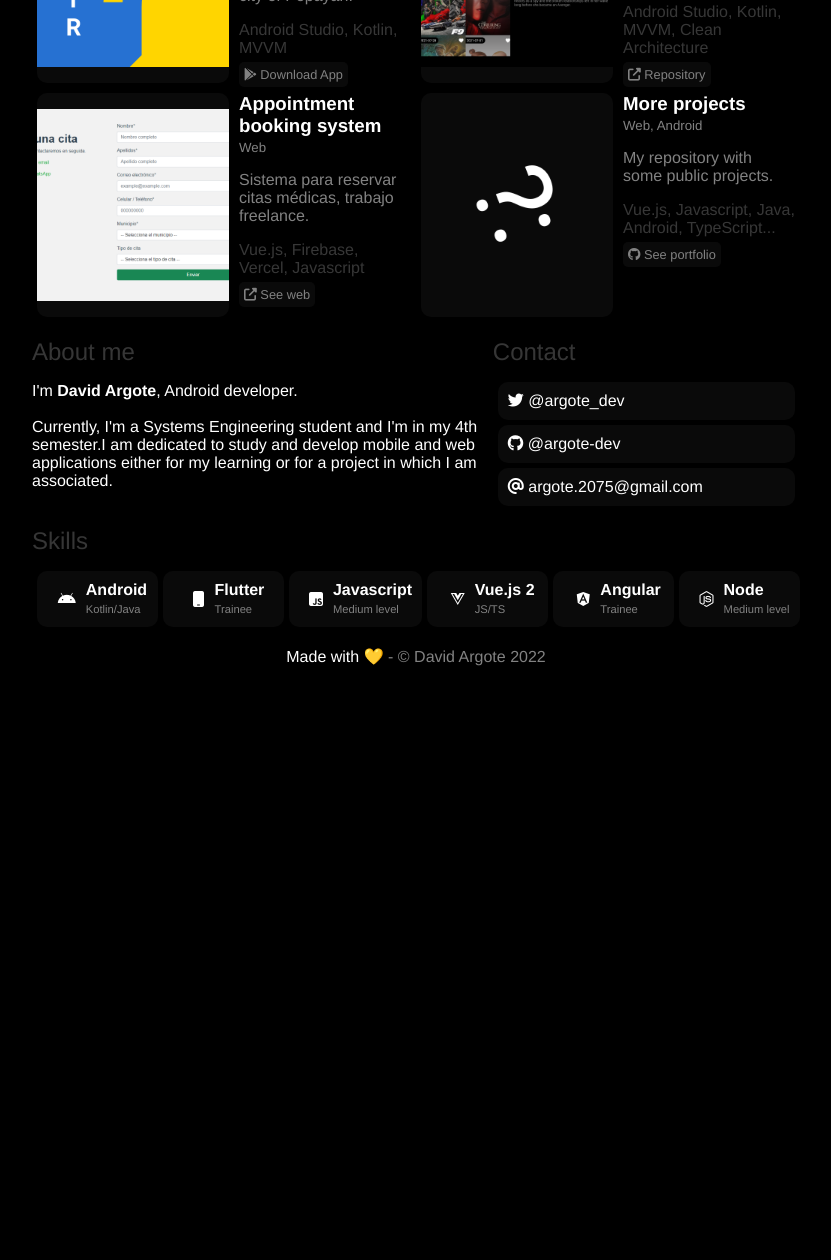
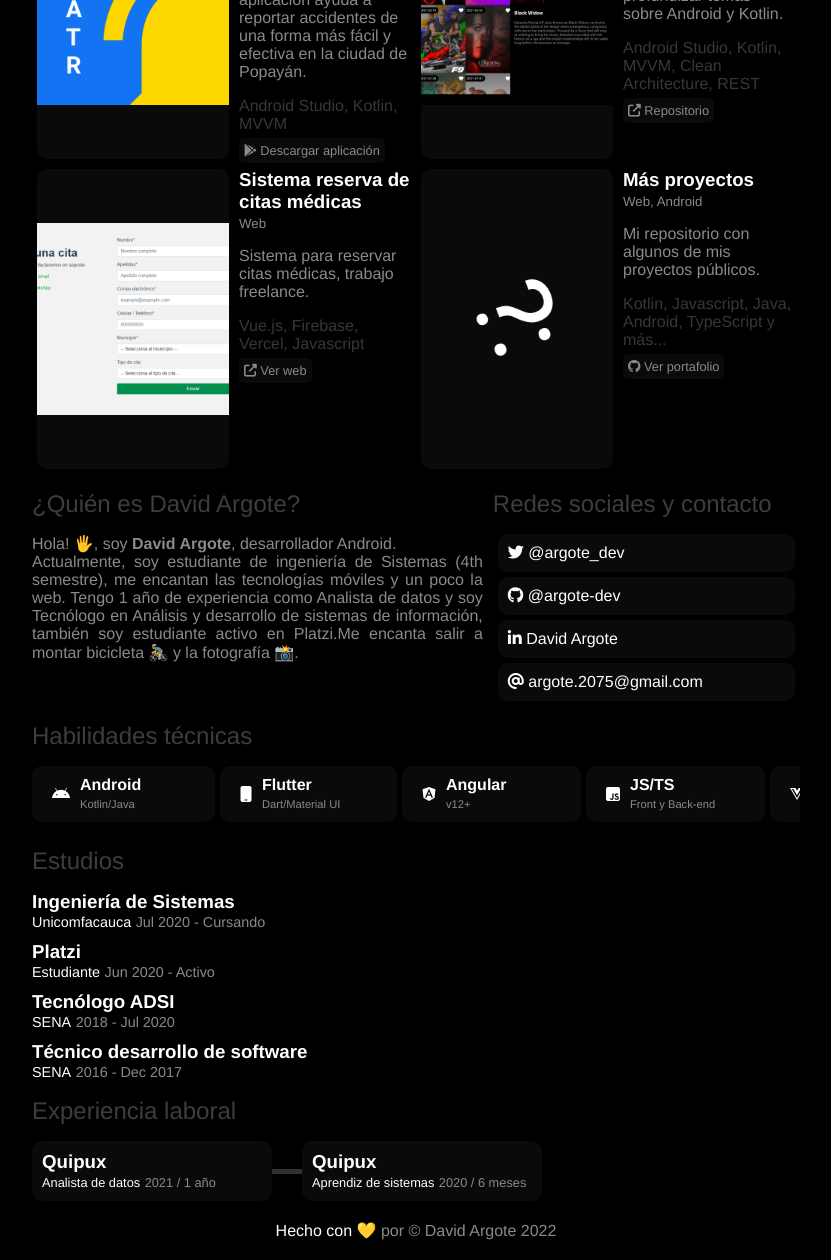
Before and after one commit to argote-dev/portfolio-argote-dev, a website built with Vite: page index.html in a window 1280 px wide. Shown: the part 290-1550 px from the top of the page, without its empty margins (224-1055 px from the left). Before the commit the page ends 976 px from the top, so only its background shows below. Built offline with nearby package versions, Linux system fonts and the light colour scheme.

Commit message:
Sections study, exp and other features

```diff
--- a/css/style.css
+++ b/css/style.css
@@ -3,11 +3,12 @@
   --text-color: #ffffff;
   --bg-dark-light: #0A0A0A;
   --text-color-hover: #363636;
-  --text-color-h2: #363636;
+  --text-color-h2: #3d3d3d;
   --bg-placeholder: #0A0A0A;
   --bg-hover: #2C2C2C;
-  --text-color-dark-light: #828282;
+  --text-color-dark-light: #8a8a8a;
   --text-color-dark: #373737;
+  --bg-separator: #313131;
 }
 
 * {
@@ -28,6 +29,10 @@
 
 .text-color__light {
   color: var(--text-color);
+}
+
+.text-color__dark {
+  color: var(--text-color-dark-light);
 }
 
 .bg-dark__light {
@@ -111,10 +116,6 @@
   justify-content: left;
 }
 
-/* .project-item:nth-child(odd) {
-  background-color: var(--bg-dark-light);
-} */
-
 .project-img {
   width: 50%;
   max-width: 200px;
@@ -123,6 +124,8 @@
   border-radius: 10px;
   margin: 5px;
   object-fit: contain;
+
+  filter: saturate(1.3);
 }
 
 .project-content {
@@ -189,6 +192,11 @@
   background-color: var(--bg-hover);
 }
 
+.container-about>p {
+  text-align: justify;
+  margin-right: 10px;
+}
+
 /* Skill */
 
 .card {
@@ -206,23 +214,29 @@
 }
 
 .skill-item {
-  width: 200px;
+  width: auto;
   height: auto;
   display: flex;
   justify-content: center;
   padding: 10px;
-  margin-left: 5px;
+  margin-right: 5px;
+  margin-bottom: 5px;
 }
 
 .skill-item>i {
   margin: 10px;
 }
 
+.skill-item-text {
+  width: 125px;
+  height: auto;
+}
+
 .skill-item-text>span {
   font-size: 0.7rem;
   color: var(--text-color-dark-light);
+  margin-top: -5px;
 }
-
 
 footer {
   text-align: center;
@@ -232,6 +246,65 @@
 
 footer>p>span {
   color: var(--text-color-dark-light);
+}
+
+/* Studies */
+.list-studies {
+  list-style: none;
+  width: 100%;
+  height: auto;
+}
+
+.list-studies>.studies-item {
+  margin-top: 10px;
+}
+
+.studies-item>span:last-child {
+  color: var(--text-color-dark-light);
+}
+
+.studies-item>span {
+  font-size: 0.9em;
+}
+
+/* Exp */
+.container-exp {
+  height: auto;
+  overflow-x: auto;
+}
+
+.list-exp {
+  width: 100%;
+  height: auto;
+  list-style: none;
+  align-items: center;
+  overflow-x: auto;
+}
+
+.exp-item {
+  width: auto;
+  height: auto;
+  padding: 10px;
+  margin-right: 10px;
+}
+
+.exp-item>h3 {
+  width: 220px;
+  height: auto;
+}
+
+.exp-item>span:last-child {
+  color: var(--text-color-dark-light);
+}
+
+.exp-item>span {
+  font-size: 0.8em;
+}
+
+.item-separator {
+  width: 30px;
+  height: 5px;
+  background-color: var(--bg-separator);
 }
 
 /* Large, medium */
@@ -291,6 +364,12 @@
 
 }
 
+@media screen and (min-width: 575px) {
+  .exp-item {
+    margin-right: 0px;
+  }
+}
+
 /* Scroll */
 .scroll-styled::-webkit-scrollbar {
   -webkit-appearance: none;
--- a/index.html
+++ b/index.html
@@ -19,32 +19,32 @@
         </section>
         <nav class="container-menu">
           <ul>
-            <li>Home</li>
-            <li>Projects</li>
-            <li>About me</li>
+            <li>Inicio</li>
+            <li>Proyectos</li>
+            <li>¿Quién es David Argote?</li>
           </ul>
         </nav>
       </header>
 
       <section class="container-projects mt-2">
-        <h2>Projects</h2>
+        <h2>Proyectos</h2>
 
         <div class="list-projects">
 
           <div class="project-item">
             <img src="./img/icon_saatr.png" alt="img-project" class="project-img">
             <div class="project-content">
-              <h3>SAATR</h3>
-              <h5>Android mobile</h5>
+              <h3>SAATR: Reporta accidentes</h3>
+              <h5>Android / Mapa Web</h5>
               <p class="project-desc">
-                Native Android mobile application that helps to report accidents and road problems in the city of
-                Popayán.
+                Aplicación Android nativa y mapa web en tiempo real. Esta aplicación ayuda a reportar accidentes de una
+                forma más fácil y efectiva en la ciudad de Popayán.
               </p>
               <p class="project-tech">Android Studio, Kotlin, MVVM</p>
               <a href="https://play.google.com/store/apps/details?id=com.movit.saatr" class="project-link"
                 target="_blank">
                 <i class="fab fa-google-play"></i>
-                Download App
+                Descargar aplicación
               </a>
             </div>
           </div>
@@ -53,14 +53,15 @@
             <img src="./img/movies_app.png" alt="img-project" class="project-img">
             <div class="project-content">
               <h3>App Movies</h3>
-              <h5>Android mobile</h5>
+              <h5>Android</h5>
               <p class="project-desc">
-                Native Android mobile application, made for practicing new learnings.
+                Aplicación Android nativa, esta aplicación la realicé con el propósito de profundizar temas sobre
+                Android y Kotlin.
               </p>
-              <p class="project-tech">Android Studio, Kotlin, MVVM, Clean Architecture</p>
+              <p class="project-tech">Android Studio, Kotlin, MVVM, Clean Architecture, REST</p>
               <a href="https://github.com/argote-dev/api-movies" class="project-link" target="_blank">
                 <i class="fas fa-external-link-alt"></i>
-                Repository
+                Repositorio
               </a>
             </div>
           </div>
@@ -68,7 +69,7 @@
           <div class="project-item">
             <img src="./img/appointment_logo.png" alt="img-project" class="project-img">
             <div class="project-content">
-              <h3>Appointment booking system</h3>
+              <h3>Sistema reserva de citas médicas</h3>
               <h5>Web</h5>
               <p class="project-desc">
                 Sistema para reservar citas médicas, trabajo freelance.
@@ -76,7 +77,7 @@
               <p class="project-tech">Vue.js, Firebase, Vercel, Javascript</p>
               <a href="https://www.caucaponalsalud.com/#/" class="project-link" target="_blank">
                 <i class="fas fa-external-link-alt"></i>
-                See web
+                Ver web
               </a>
             </div>
           </div>
@@ -84,15 +85,15 @@
           <div class="project-item">
             <img src="./img/logo_da_sin_white.png" alt="img-project" class="project-img">
             <div class="project-content">
-              <h3>More projects</h3>
+              <h3>Más proyectos</h3>
               <h5>Web, Android</h5>
               <p class="project-desc">
-                My repository with some public projects.
+                Mi repositorio con algunos de mis proyectos públicos.
               </p>
-              <p class="project-tech">Vue.js, Javascript, Java, Android, TypeScript...</p>
+              <p class="project-tech">Kotlin, Javascript, Java, Android, TypeScript y más...</p>
               <a href="https://github.com/argote-dev" class="project-link" target="_blank">
                 <i class="fab fa-github"></i>
-                See portfolio
+                Ver portafolio
               </a>
             </div>
           </div>
@@ -104,17 +105,20 @@
       <!--About me, Contact -->
       <section class="container-about-contact">
         <div class="container-about">
-          <h2>About me</h2>
-          <p class="text-color__light">
-            I'm <strong>David Argote</strong>, Android developer.
+          <h2>¿Quién es David Argote?</h2>
+          <p class="text-color__dark">
+            Hola! 🖐, soy <strong>David Argote</strong>, desarrollador Android.
             <br />
-            <br />
-            Currently, I'm a Systems Engineering student and I'm in my 4th semester.I am dedicated to study and develop
-            mobile and web applications either for my learning or for a project in which I am associated.
+            <p class="text-color__dark">
+              Actualmente, soy estudiante de ingeniería de Sistemas (4th semestre), me encantan las tecnologías móviles
+              y un poco la web. Tengo 1 año de experiencia como Analista de datos y soy Tecnólogo en Análisis y
+              desarrollo de sistemas de información, también soy estudiante activo en Platzi.Me encanta salir
+              a montar bicicleta 🚴‍♂️ y la fotografía 📸.
+            </p>
           </p>
         </div>
         <div class="container-contact">
-          <h2>Contact</h2>
+          <h2>Redes sociales y contacto</h2>
           <a href="https://github.com/argote-dev" class="item-contact" target="_blank">
             <i class="fab fa-twitter"></i>
             @argote_dev
@@ -122,6 +126,10 @@
           <a href="https://github.com/argote-dev" class="item-contact" target="_blank">
             <i class="fab fa-github"></i>
             @argote-dev
+          </a>
+          <a href="https://www.linkedin.com/in/david-argote-1a1418139/" class="item-contact" target="_blank">
+            <i class="fab fa-linkedin-in"></i>
+            David Argote
           </a>
           <a href="" class="item-contact" target="_blank">
             <i class="fas fa-at"></i>
@@ -132,7 +140,7 @@
 
       <!-- Skills -->
       <section class="container-skills">
-        <h2>Skills</h2>
+        <h2>Habilidades técnicas</h2>
 
         <ul class="skill-list flex scroll-styled">
           <li class="card skill-item">
@@ -147,15 +155,23 @@
             <i class="fas fa-mobile"></i>
             <div class="skill-item-text">
               <h4>Flutter</h4>
-              <span>Trainee</span>
+              <span>Dart/Material UI</span>
+            </div>
+          </li>
+
+          <li class="card skill-item">
+            <i class="fab fa-angular"></i>
+            <div class="skill-item-text">
+              <h4>Angular</h4>
+              <span>v12+</span>
             </div>
           </li>
 
           <li class="card skill-item">
             <i class="fab fa-js-square"></i>
             <div class="skill-item-text">
-              <h4>Javascript</h4>
-              <span>Medium level</span>
+              <h4>JS/TS</h4>
+              <span>Front y Back-end</span>
             </div>
           </li>
 
@@ -163,15 +179,7 @@
             <i class="fab fa-vuejs"></i>
             <div class="skill-item-text">
               <h4>Vue.js 2</h4>
-              <span>JS/TS</span>
-            </div>
-          </li>
-
-          <li class="card skill-item">
-            <i class="fab fa-angular"></i>
-            <div class="skill-item-text">
-              <h4>Angular</h4>
-              <span>Trainee</span>
+              <span>Js/Ts</span>
             </div>
           </li>
 
@@ -179,17 +187,86 @@
             <i class="fab fa-node-js"></i>
             <div class="skill-item-text">
               <h4>Node</h4>
-              <span>Medium level</span>
+              <span>Express</span>
+            </div>
+          </li>
+
+          <li class="card skill-item">
+            <i class="fab fa-java"></i>
+            <div class="skill-item-text">
+              <h4>Java SE</h4>
+              <span>Escritorio</span>
+            </div>
+          </li>
+
+          <li class="card skill-item">
+            <i class="fas fa-archive"></i>
+            <div class="skill-item-text">
+              <h4>BBDD</h4>
+              <span>Mysql, Oracle, Sqlite</span>
+            </div>
+          </li>
+
+          <li class="card skill-item">
+            <i class="fab fa-git-alt"></i>
+            <div class="skill-item-text">
+              <h4>Git</h4>
+              <span>Github, Git flow</span>
             </div>
           </li>
 
         </ul>
       </section>
 
+      <!-- Studies -->
+      <section class="container-studies text-color__light">
+        <h2>Estudios</h2>
+        <ul class="list-studies">
+          <li class="studies-item">
+            <h3>Ingeniería de Sistemas</h3>
+            <span>Unicomfacauca</span>
+            <span>Jul 2020 - Cursando</span>
+          </li>
+          <li class="studies-item">
+            <h3>Platzi</h3>
+            <span>Estudiante</span>
+            <span>Jun 2020 - Activo</span>
+          </li>
+          <li class="studies-item">
+            <h3>Tecnólogo ADSI</h3>
+            <span>SENA</span>
+            <span>2018 - Jul 2020</span>
+          </li>
+          <li class="studies-item">
+            <h3>Técnico desarrollo de software</h3>
+            <span>SENA</span>
+            <span>2016 - Dec 2017</span>
+          </li>
+        </ul>
+      </section>
+
+      <!-- Exp -->
+      <section class="container-exp">
+        <h2>Experiencia laboral</h2>
+        <ul class="list-exp flex scroll-styled">
+          <li class="exp-item card text-color__light">
+            <h3>Quipux</h3>
+            <span>Analista de datos</span>
+            <span>2021 / 1 año</span>
+          </li>
+          <li class="item-separator"></li>
+          <li class="exp-item card text-color__light">
+            <h3>Quipux</h3>
+            <span>Aprendiz de sistemas</span>
+            <span>2020 / 6 meses</span>
+          </li>
+        </ul>
+      </section>
+
     </section>
 
     <footer>
-      <p>Made with 💛 <span> - &copy; David Argote 2022</span></p>
+      <p>Hecho con 💛 <span> por &copy; David Argote 2022</span></p>
     </footer>
 
   </div>
```
Also changed, not shown: favicon.svg.
